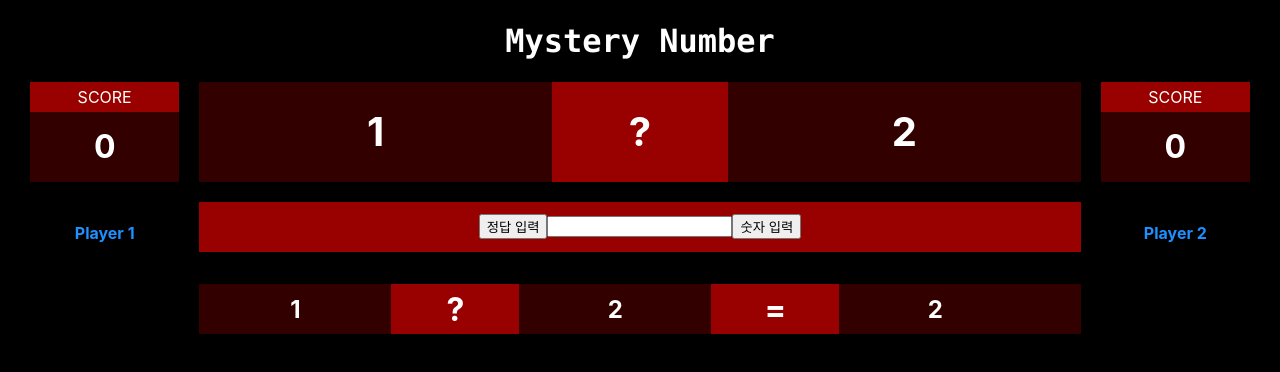
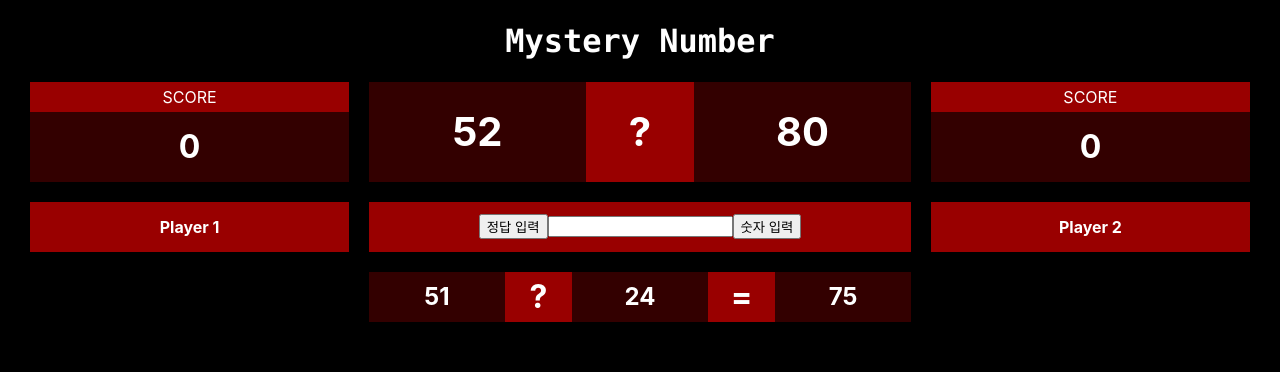
Before and after one commit to kwonmoto/mysterynumber, a React (Create React App) app: page / in a window 1280 px wide. Shown: the top 372 px of the page. Built offline with nearby package versions, Linux system fonts and the light colour scheme.

Commit message:
임시로 랜덤 난수 만들어 놓음

```diff
--- a/src/App.css
+++ b/src/App.css
@@ -46,27 +46,6 @@ div {
   background-color: #990000;
 }
 
-.player1 {
-  background-color: #990000;
-  display: inline-flex;
-  flex-flow: row nowrap;
-  justify-content: center;
-  align-items: center;
-  height: 50px;
-  grid-row: 2;
-  grid-column: 1/2
-}
-
-.player2 {
-  background-color: #990000;
-  display: inline-flex;
-  justify-content: center;
-  align-items: center;
-  height: 50px;
-  grid-row: 2;
-  grid-column: 3/4
-}
-
 .inputNumber {
   background-color: #990000;
   display: inline-flex;
@@ -78,44 +57,34 @@ div {
 }
 
 .calculateResult {
-  background-color: #330000;
-  display: inline-flex;
+  height: 50px;
+}
+
+.c-container {
+  display: flex;
   flex-flow: row nowrap;
-  /* flex-direction: row;
-  flex-wrap: nowrap; */
-  height: 50px;
+  justify-content: center;
   grid-row: 3;
   grid-column: 2/3
 }
 
-.calculateResult .number {
-  width: 15vw;
-  height: 50px;
-  background-color: #330000;
-  position: relative;
+.c-box {
   display: inline-flex;
   flex-flow: row nowrap;
   justify-content: center;
   align-items: center;
+  text-align: center;
+  font-size: 16px;
 }
 
-.calculateResult .number .text {
-  text-align: center;
+.c-number {
+  width: 100%;
+  background-color: #330000;
 }
 
-.calculateResult .mark {
-  width: 10vw;
-  height: 50px;
+.c-mark {
+  width: 50%;
   background-color: #990000;
-  position: relative;
-  display: inline-flex;
-  flex-flow: row nowrap;
-  justify-content: center;
-  align-items: center;
-}
-
-.calculateResult .mark .text {
-  text-align: center;
 }
 
 .scorebox {
--- /dev/null
+++ b/src/Rules.ts
@@ -0,0 +1,17 @@
+function rules() {
+  function question1(a: number, b: number): number {
+    return a + b;
+  }
+  function question2(a: number, b: number): number {
+    return a * b;
+  }
+  function question3(a: number, b: number): number {
+    return a - b;
+  }
+  const rulesArray = [question1, question2, question3];
+  const randomNumber = Math.floor(Math.random() * rulesArray.length);
+
+  return rulesArray[randomNumber];
+}
+
+export default rules;
--- a/src/container/CalculateResult.tsx
+++ b/src/container/CalculateResult.tsx
@@ -1,33 +1,30 @@
 import React from "react";
 
+interface calculateResultProps {
+  gameQuestion: (a: number, b: number) => number;
+}
+
 // 플레이어들이 부른 숫자를 계산하여 보여주는 컨테이너
-function CalculateResult() {
+function CalculateResult({ gameQuestion }: calculateResultProps) {
+  const num1 = Math.floor(Math.random() * 100);
+  const num2 = Math.floor(Math.random() * 100);
+
   return (
-    <div className="calculateResult">
-      <div className="number">
-        <div className="text">
-          <h2>1</h2>
-        </div>
+    <div className="calculateResult c-container">
+      <div className="calculateResult c-box c-number">
+        <h2>{num1}</h2>
       </div>
-      <div className="mark">
-        <div className="text">
-          <h1>?</h1>
-        </div>
+      <div className="calculateResult c-box c-mark">
+        <h1>?</h1>
       </div>
-      <div className="number">
-        <div className="text">
-          <h2>2</h2>
-        </div>
+      <div className="calculateResult c-box c-number">
+        <h2>{num2}</h2>
       </div>
-      <div className="mark">
-        <div className="text">
-          <h1>=</h1>
-        </div>
+      <div className="calculateResult c-box c-mark">
+        <h1>=</h1>
       </div>
-      <div className="number">
-        <div className="text">
-          <h2>2</h2>
-        </div>
+      <div className="calculateResult c-box c-number">
+        <h2>{gameQuestion(num1, num2)}</h2>
       </div>
     </div>
   );
--- a/src/container/GamePage.tsx
+++ b/src/container/GamePage.tsx
@@ -1,21 +1,33 @@
-import React from "react";
+import React, { useEffect, useState } from "react";
 import PlayerName from "./PlayerName";
 import Question from "./Question";
 import InputNumber from "./InputNumber";
 import CalculateResult from "./CalculateResult";
 import Score from "./Score";
+import rules from "../Rules";
 
 //게임 페이지
 function GamePage() {
+  const [name, setName] = useState(["Player 1", "Player 2"]);
+  const [questionNumber, setQuetionNumber] = useState([0, 0]);
+  const gameQuestion = rules();
+  const gameAnswer = gameQuestion(questionNumber[0], questionNumber[1]);
+
+  useEffect(() => {
+    const num1 = Math.floor(Math.random() * 100);
+    const num2 = Math.floor(Math.random() * 100);
+    setQuetionNumber([num1, num2]);
+  }, []);
+
   return (
     <div className="container">
       <Score playerNum={1} />
-      <Question />
+      <Question questionNumber={questionNumber} />
       <Score playerNum={2} />
-      <PlayerName name="Player 1" playerNum={1} />
-      <PlayerName name="Player 2" playerNum={2} />
+      <PlayerName name={name[0]} playerNum={1} />
+      <PlayerName name={name[1]} playerNum={2} />
       <InputNumber />
-      <CalculateResult />
+      <CalculateResult gameQuestion={gameQuestion} />
     </div>
   );
 }
--- a/src/container/PlayerName.tsx
+++ b/src/container/PlayerName.tsx
@@ -10,12 +10,19 @@ type playerNameProps = {
 
 // 플레이어 이름 출력 컨테이너
 function PlayerName({ name, playerNum }: playerNameProps) {
-  const className = playerNum === 1 ? "player1" : "player2";
+  const className = playerNum === 1 ? 1 : 3;
 
   return (
     <div
       css={css`
-        color: dodgerblue;
+        background-color: #990000;
+        height: 50px;
+        display: inline-flex;
+        flex-flow: row nowrap;
+        justify-content: center;
+        align-items: center;
+        grid-row: 2;
+        grid-column: ${className};
       `}
     >
       <h4>{name}</h4>
--- a/src/container/Question.tsx
+++ b/src/container/Question.tsx
@@ -1,16 +1,20 @@
 import React from "react";
 
-function Question() {
+interface questionProps {
+  questionNumber: Array<number>;
+}
+
+function Question({ questionNumber }: questionProps) {
   return (
     <div className="question q-container">
       <div className="question q-box q-number">
-        <h1>1</h1>
+        <h1>{questionNumber[0]}</h1>
       </div>
       <div className="question q-box q-mark">
         <h1>?</h1>
       </div>
       <div className="question q-box q-number">
-        <h1>2</h1>
+        <h1>{questionNumber[1]}</h1>
       </div>
     </div>
   );
```
